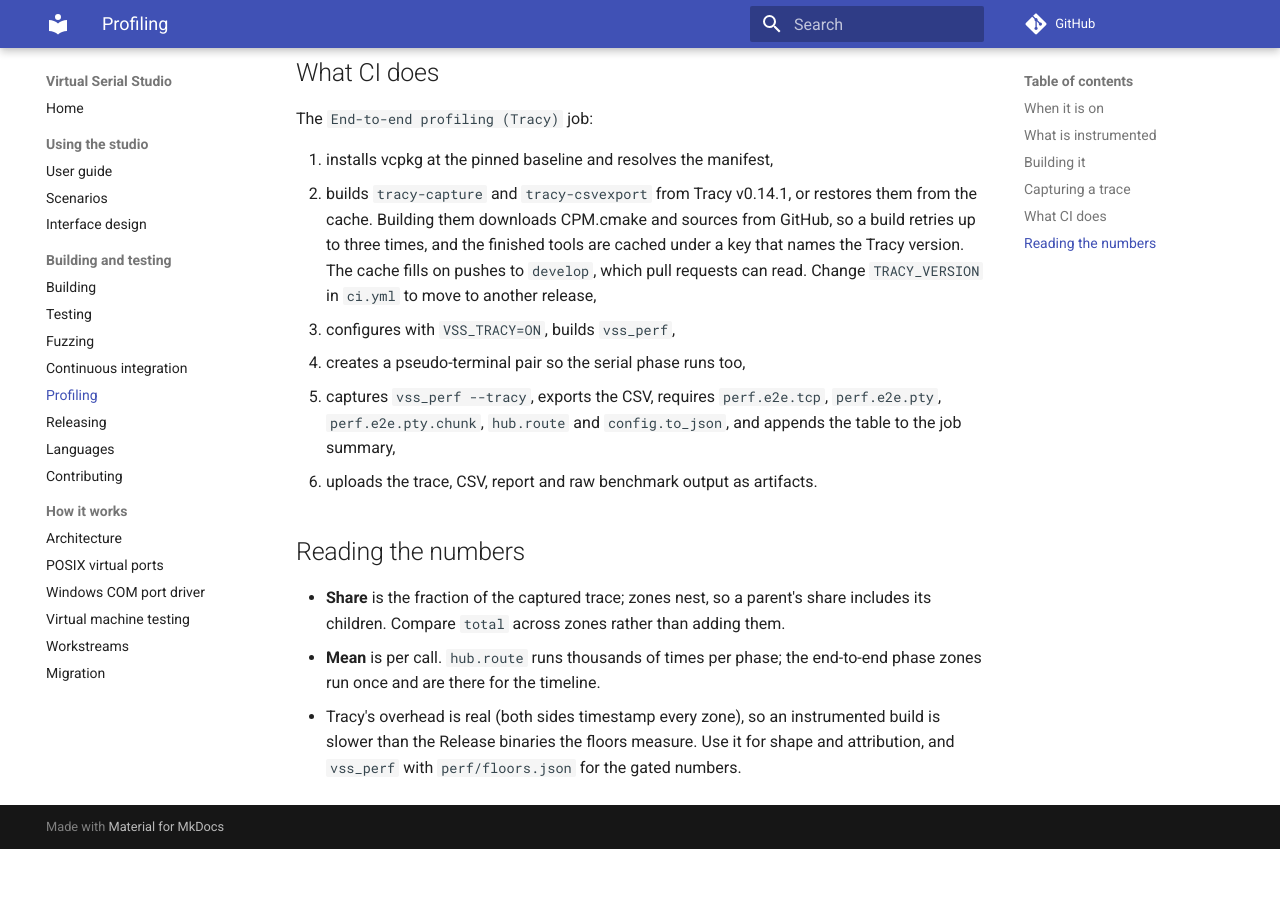
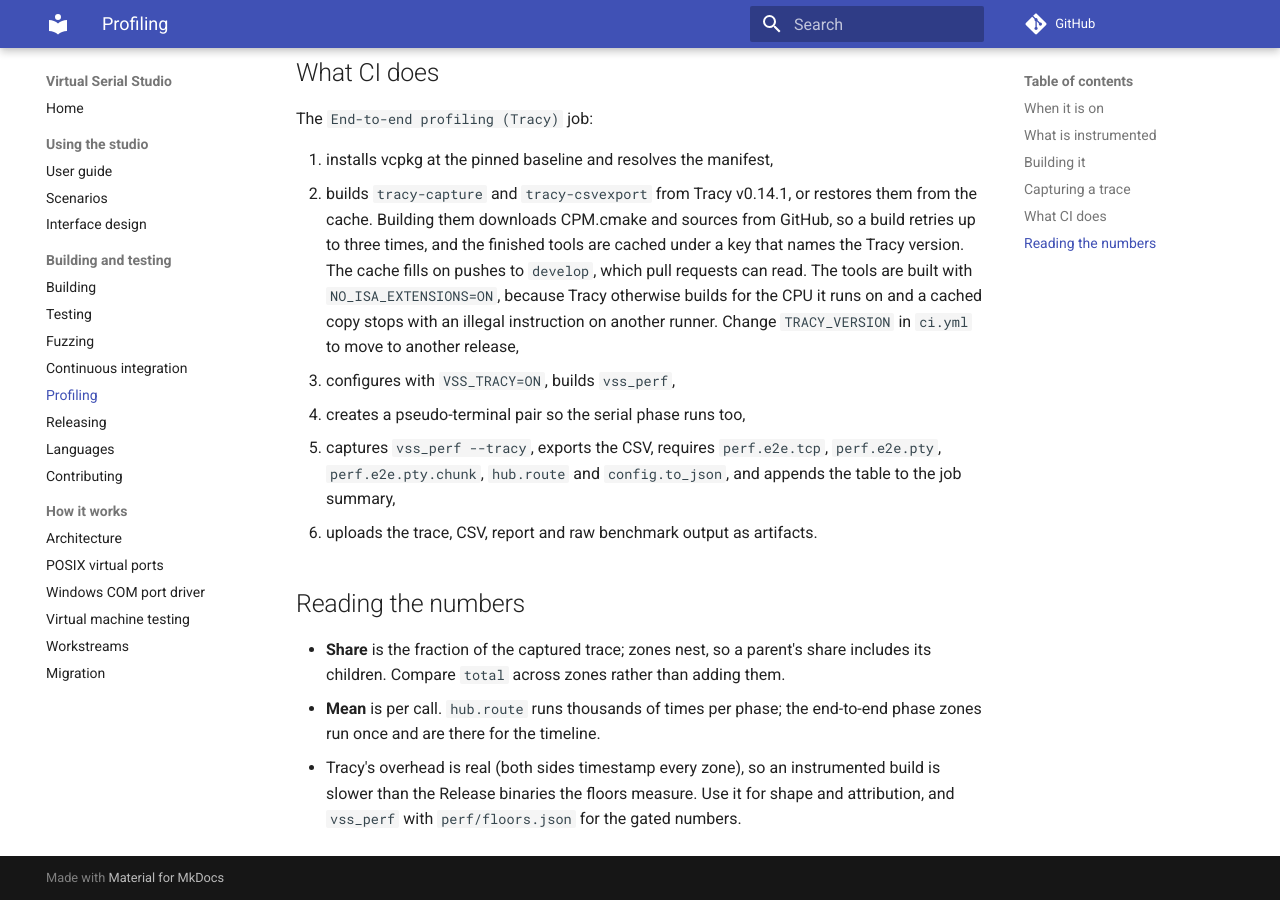
Before and after one commit to iainchesworth/virtual-serial-studio, an MkDocs documentation site: the page built from docs/profiling.md, in a window 1280 px wide and 900 px high, scrolled down 2293 px. Built offline with MkDocs 1.6.1 and Material for MkDocs 9.7.7, drawn with Linux system fonts in a browser that asks for light colours; comment, search, counter and statistics services are not loaded; before the commit the page ends 3142 px from its top, so only the background shows below that.

Commit message:
Build the cached Tracy tools without CPU-specific code (#59)
The cached Tracy tools added in the previous change stopped the
profiling job in the merge queue. `tracy-capture` died with "Illegal
instruction" because Tracy builds for the CPU it is compiled on unless
`NO_ISA_EXTENSIONS` is set, and the tools restored from the cache had
been built on a runner with a different CPU. The queue run for pull
request 58 failed this way, and it left the queue although its own
checks had passed.

Both tools are now built with `NO_ISA_EXTENSIONS=ON`, and the cache key
gains the word `generic`, so the entries that are already saved are
never restored. `docs/profiling.md` says why. This change has no effect
on users of the application, so it carries the `no-changelog` label.

Pull request 58 goes back into the queue after this one merges.

Signed-off-by: Iain Chesworth <iain.chesworth@gmail.com>

```diff
--- a/docs/profiling.md
+++ b/docs/profiling.md
@@ -101,8 +101,10 @@ The `End-to-end profiling (Tracy)` job:
    them from the cache. Building them downloads CPM.cmake and sources from
    GitHub, so a build retries up to three times, and the finished tools are
    cached under a key that names the Tracy version. The cache fills on pushes
-   to `develop`, which pull requests can read. Change `TRACY_VERSION` in
-   `ci.yml` to move to another release,
+   to `develop`, which pull requests can read. The tools are built with
+   `NO_ISA_EXTENSIONS=ON`, because Tracy otherwise builds for the CPU it runs
+   on and a cached copy stops with an illegal instruction on another runner.
+   Change `TRACY_VERSION` in `ci.yml` to move to another release,
 3. configures with `VSS_TRACY=ON`, builds `vss_perf`,
 4. creates a pseudo-terminal pair so the serial phase runs too,
 5. captures `vss_perf --tracy`, exports the CSV, requires
```
Also changed, not shown: 1 other file.
